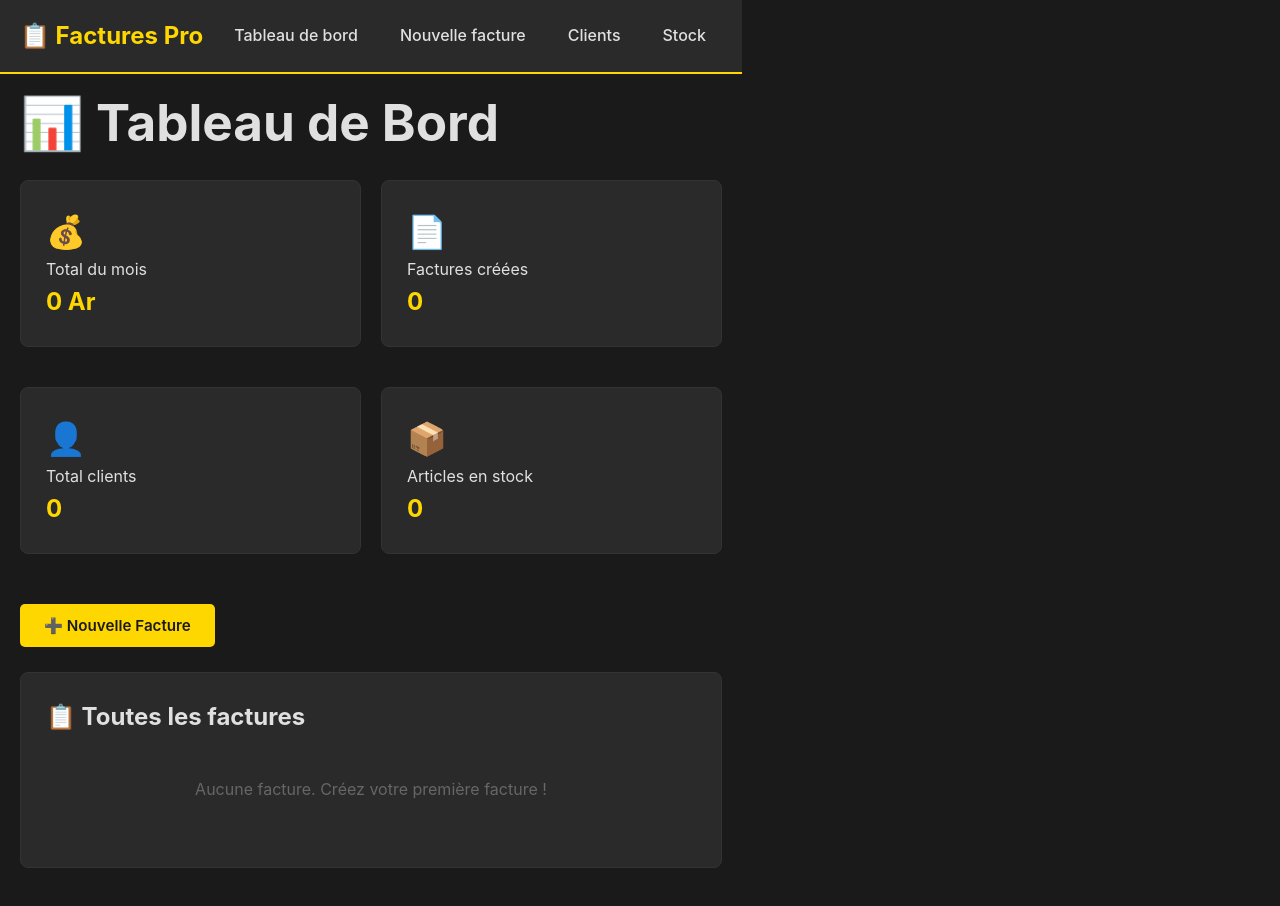
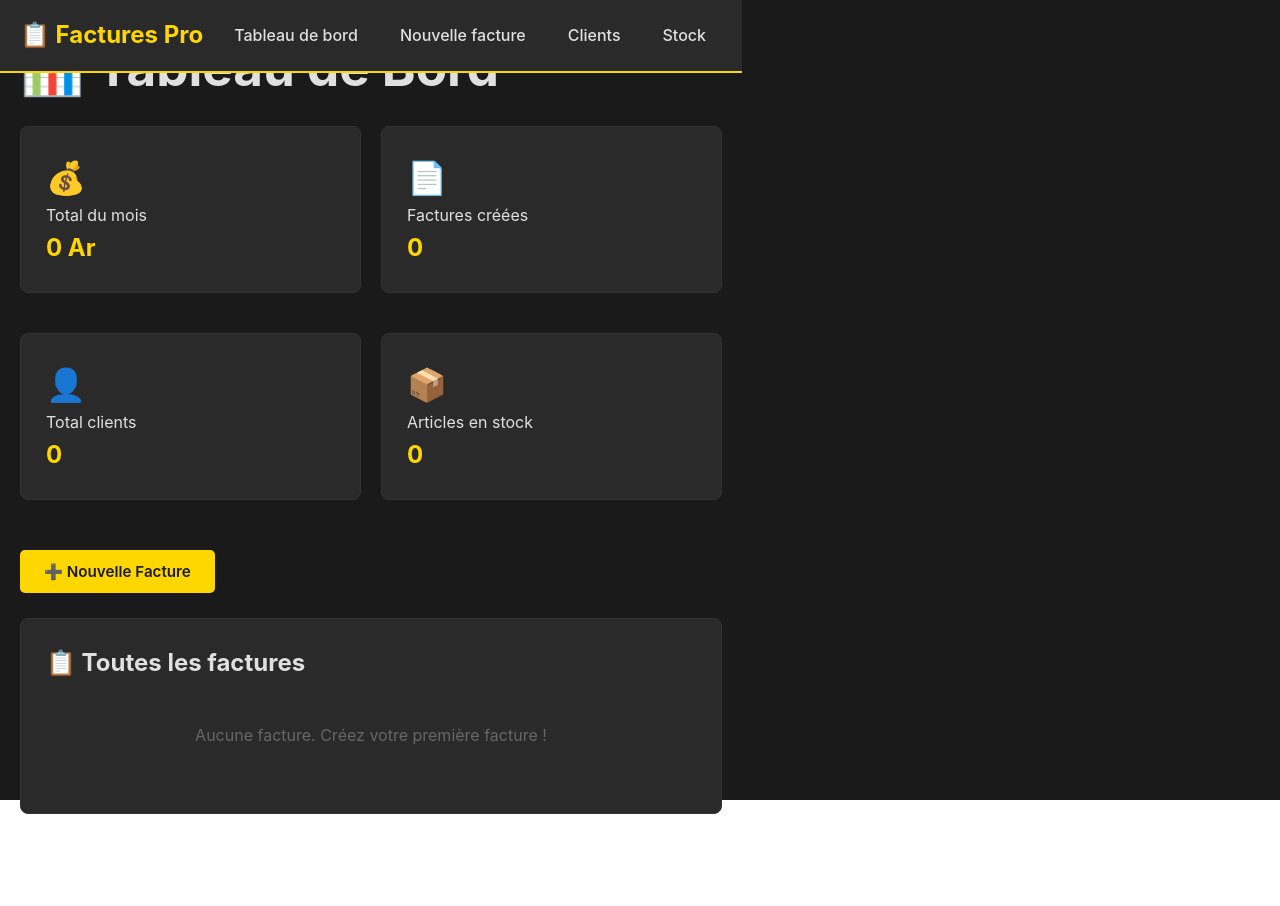
Before and after one commit to HeriMaAndria/MG-inventory, a React (Vite) app: page / in a window 1280 px wide. After the commit the page ends 854 px from the top, so only its background shows below. Built offline with nearby package versions, Linux system fonts and the light colour scheme.

Commit message:
Change min-height to height for body element

```diff
--- a/src/styles/global.css
+++ b/src/styles/global.css
@@ -14,12 +14,14 @@
 
 body {
   width: 100%;
-  min-height: 100vh;
+  height: 100vh;
   font-family: -apple-system, BlinkMacSystemFont, 'Segoe UI', Arial, sans-serif;
   background: var(--bg-primary);
   color: var(--text);
   line-height: 1.6;
   overflow-x: hidden;
+  display: flex;
+  justify-items: center;
 }
 
 .navbar {
```
